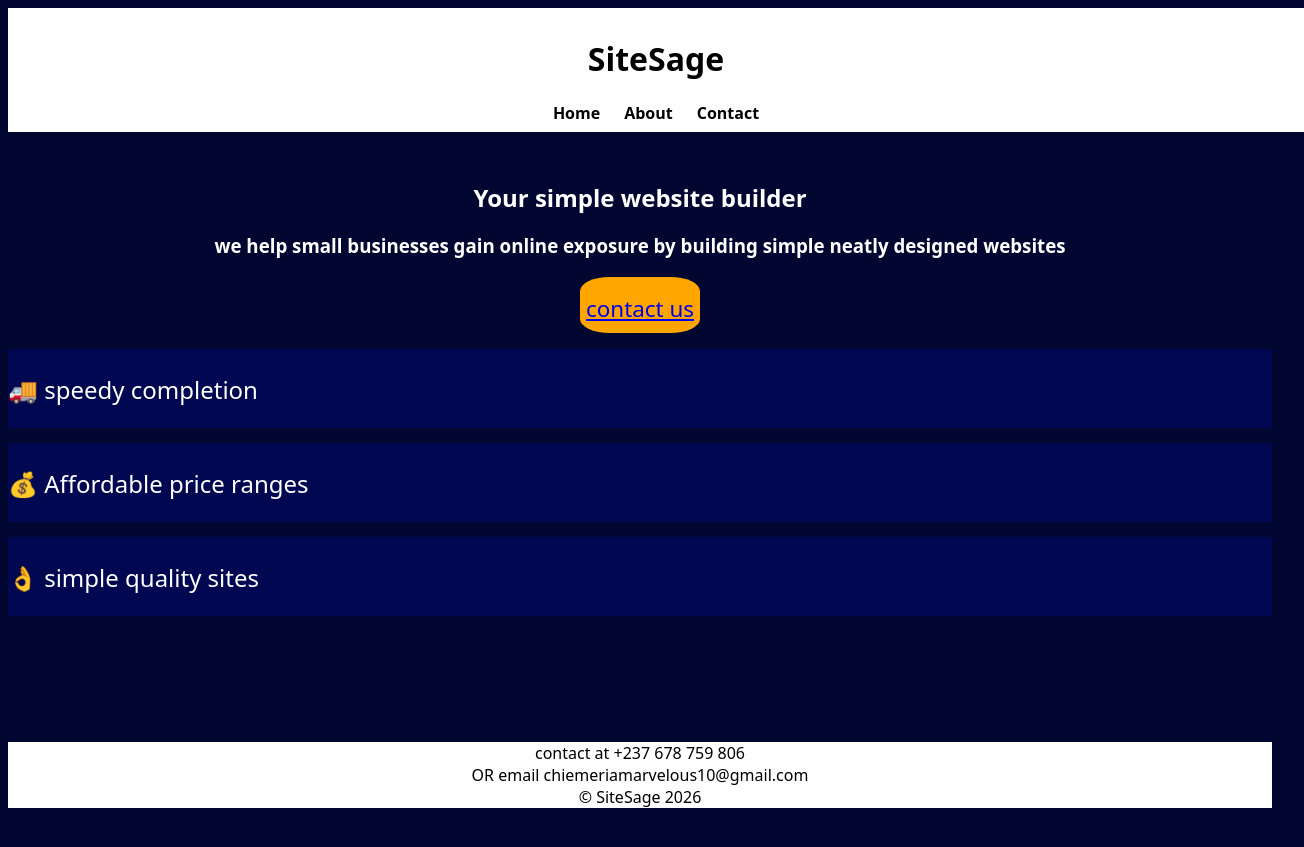
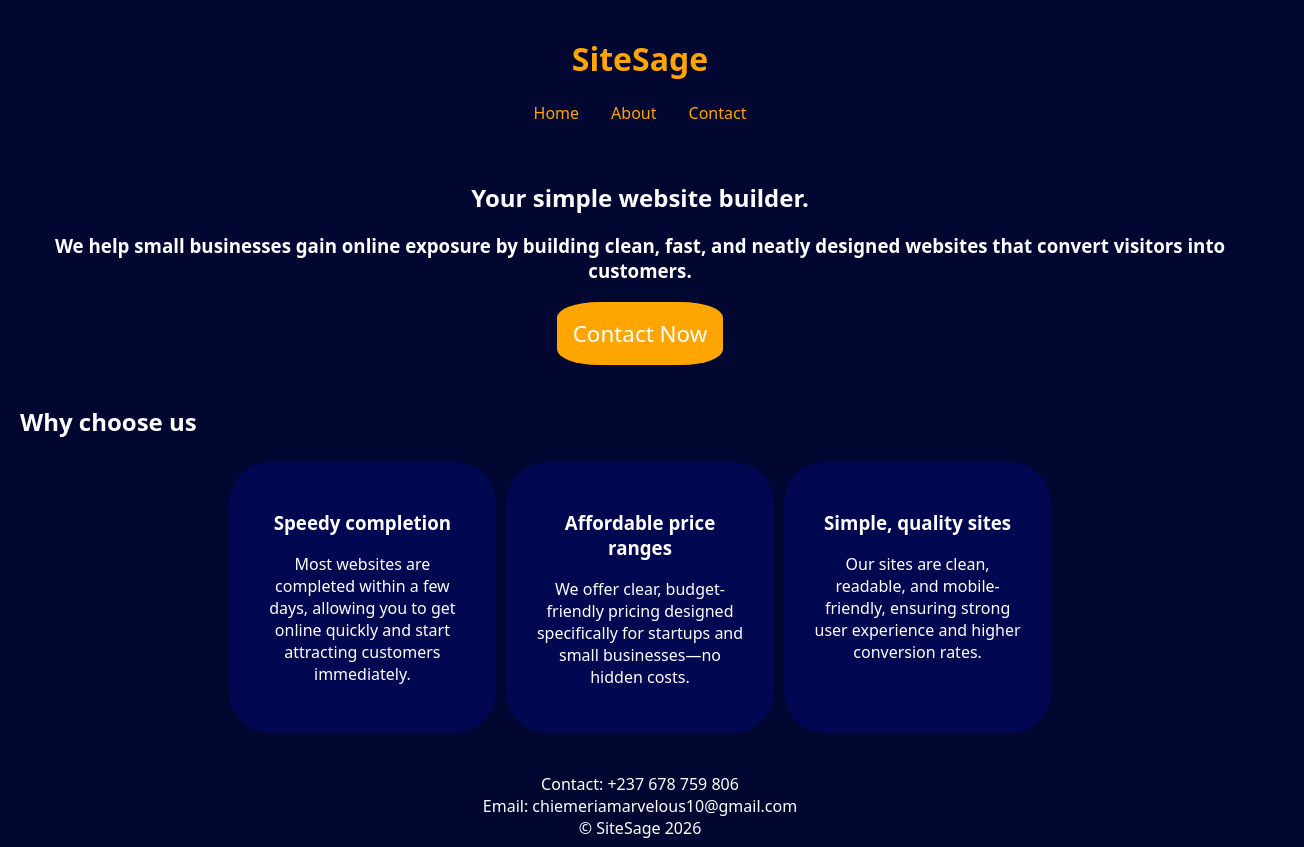
Before and after one commit to PhantomElite001/SiteSage, a plain HTML site: page index.html in a window 1280 px wide. Shown: the whole page, 1304 px wide, since content can reach past the window. Before the commit the page ends 816 px from the top, so only its background shows below. Drawn offline with Linux system fonts and the light colour scheme.

Commit message:
major improvement to UI and SEO

```diff
--- a/Style.css
+++ b/Style.css
@@ -1,32 +1,33 @@
 body{
+       margin-left: 20px;
+       margin-right: 20px;
        display: flex;
        flex-direction: column;
         background:rgb(1,7,48);
-        min-height: 100vh;
+      /*  min-height: 100vh;*/
         font-family: system-ui ,Sans-Serif;
+
       }
 header{
+        margin-right: 0px;
         display: flex;
         flex-direction: column;
         align-items: center;
         padding: 0.5rem 1rem;
-        min-width: 100%;
-        background:rgb(254,254,255);
-        color:black ;
+        background:none;
+        color:orange ;
       }
 .tabs {
         display: flex;
+        flex-direction: row;
         list-style: none;
-        padding: 0;
-        margin: 0;
         justify-content: center;
-        gap: 1.5rem;
+        gap: 2rem;
 }
 
 .tabs a {
         text-decoration: none;
-        color: black;
-        font-weight: 600
+        color:orange;
       }
  #hero{
         margin-top: 1.8rem;
@@ -37,33 +38,32 @@ header{
         font-size: 140%;
         border-radius: 25%;
         background: orange;
-        width: 120px;
-        height: 40px;
+        height: auto;
         text-decoration: none;
-        padding-top: 1rem;
+        padding: 1rem;
         text-align: center;
         align-self: center;
       }
-#cta hover{
-        background: blue ;
+#cta:hover{
+        color:blue ;
       }
 #main{
-        margin-top: 1rem;
-        display: grid;
-        grid-template-columns: 1fr;
-        row-gap: 15px;
-        font-size:1.5rem ;
+        margin-top: 0.25rem;
+        display: flex;
+        flex-wrap: wrap;
+        gap: 10px;
+        justify-content: center;
       }
 .desc{
-        padding-bottom:1.8rem;
+        padding:1.8rem;
+        text-align: center;
+        border-radius:15%;
+        width: 210px;
         color: white;
         background: rgba(1,7,80,1);
       }
 footer{
-        min-width: 100%;
-        background:rgb(254,254,255);
-        height: auto;
-        color:black ;
+        margin-top: 40px;
+        color:white;
        text-align: center;
-       margin-top: auto;
       }
--- a/index.html
+++ b/index.html
@@ -2,114 +2,69 @@
 <html>
   <head>
     <meta charset="UTF-8">
-    <meta name="viewport" content="width=device-width initial-scale=1.0">
-    <style>
-      body{
-       display: flex;
-       flex-direction: column;
-        background:rgb(1,7,48);
-        min-height: 100vh;
-        font-family: system-ui ,Sans-Serif;
-      }
-      header{
-        display: flex;
-        flex-direction: column;
-        align-items: center;
-        padding: 0.5rem 1rem;
-        min-width: 100%;
-        background:rgb(254,254,255);
-        color:black ;
-      }
-      .tabs {
-        display: flex;
-        list-style: none;
-        padding: 0;
-        margin: 0;
-        justify-content: center;
-        gap: 1.5rem;
-}
+    <meta name="viewport" content="width=device-width, initial-scale=1.0">
+    <meta name="description" content="SiteSage builds fast, affordable, high-quality websites for small businesses.">
+    <meta property="og:title" content="SiteSage – Simple Website Builder">
+    <meta property="og:description" content="We help small businesses gain online exposure with clean, effective websites.">
+    <meta property="og:type" content="website">
+    <link rel="stylesheet" href="Style.css"/>
+    <title>SiteSage – Your Efficient Website Builder</title>
+  </head>
 
-      .tabs a {
-        text-decoration: none;
-        color: black;
-        font-weight: 600
-      }
-      #hero{
-        margin-top: 1.8rem;
-        text-align: center;
-      }
-      #cta{
-        color:white;
-        font-size: 140%;
-        border-radius: 25%;
-        background: orange;
-        width: 120px;
-        height: 40px;
-        text-decoration: none;
-        padding-top: 1rem;
-        text-align: center;
-        align-self: center;
-      }
-      #cta hover{
-        background: blue ;
-      }
-      #main{
-        margin-top: 1rem;
-        display: grid;
-        grid-template-columns: 1fr;
-        row-gap: 15px;
-        font-size:1.5rem ;
-      }
-      .desc{
-        padding-bottom:1.8rem;
-        height: 50px;
-        color: white;
-        background: rgba(1,7,80,1);
-      }
-      footer{
-        min-width: 100%;
-        background:rgb(254,254,255);
-        height: auto;
-        color:black ;
-       text-align: center;
-       margin-top: auto;
-      }
-    </style>
-  </head>
   <body>
     <header>
-      <h1>
-        SiteSage
-      </h1>
-      <nav aria-label="Main tabs">
-        <ul class="tabs">
-          <li><a href="/">Home</a></li>
-          <li><a href="/about">About</a></li>
-          <li><a href="/contact">Contact</a></li>
-        </ul>
-     </nav>
+      <h1>SiteSage</h1>
+      <div class="tabs">
+          <a href="/">Home</a>
+          <a href="/about">About</a>
+          <a href="/contact">Contact</a>
+      </div>
     </header>
+
     <article id="hero" style="color:white">
-      <h1>Your simple website builder</h1>
-      <h3>we help small businesses gain online exposure by building simple neatly designed websites</h3>
-    </article >
-    <div id="cta"><a href="https://wa.me/237678759806">contact us</a></div>
+      <h2>Your simple website builder.</h2>
+      <h3>
+        We help small businesses gain online exposure by building clean,
+        fast, and neatly designed websites that convert visitors into customers.
+      </h3>
+    </article>
+
+    <a id="cta" href="https://wa.me/237678759806">Contact Now</a>
+
+    <div style="color:white; margin-top:20px">
+      <h2>Why choose us</h2>
+    </div>
+
     <div id="main">
       <div class="desc">
-       <p>🚚    speedy completion </p>
+        <h3>Speedy completion</h3>
+        <p>
+          Most websites are completed within a few days, allowing you to
+          get online quickly and start attracting customers immediately.
+        </p>
       </div>
+
       <div class="desc">
-        <p>💰    Affordable price ranges </p>
+        <h3>Affordable price ranges</h3>
+        <p>
+          We offer clear, budget-friendly pricing designed specifically
+          for startups and small businesses—no hidden costs.
+        </p>
       </div>
+
       <div class="desc">
-       <p>👌     simple quality sites</p>
+        <h3>Simple, quality sites</h3>
+        <p>
+          Our sites are clean, readable, and mobile-friendly, ensuring
+          strong user experience and higher conversion rates.
+        </p>
       </div>
     </div>
+
     <footer>
-
-      contact at +237 678 759 806 <br>
-      OR email chiemeriamarvelous10@gmail.com<br>
-       © SiteSage 2026
+      Contact: +237 678 759 806 <br>
+      Email: chiemeriamarvelous10@gmail.com <br>
+      © SiteSage 2026
     </footer>
   </body>
 </html>
```
Also changed, not shown: Imgs/img10.jpg (deleted).
